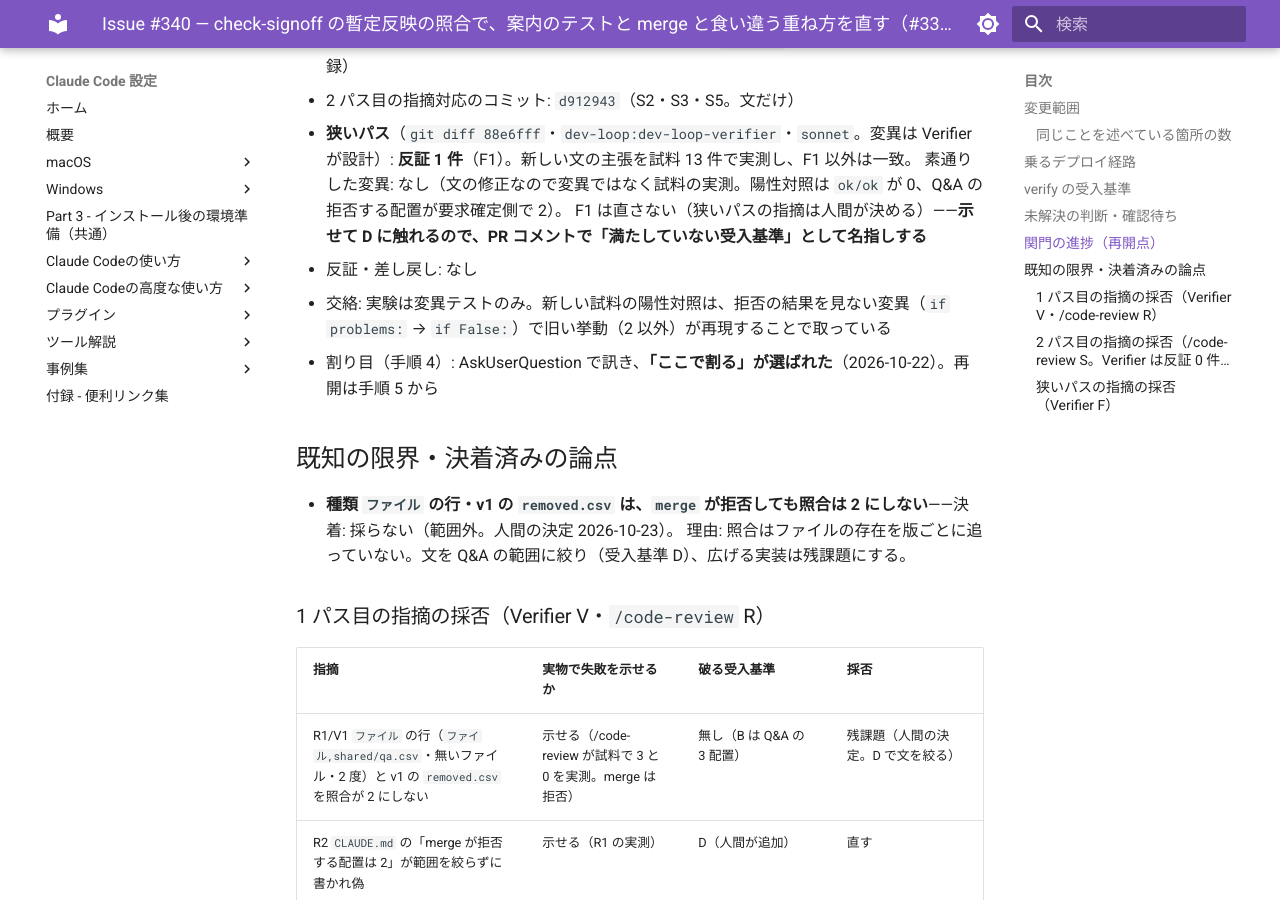
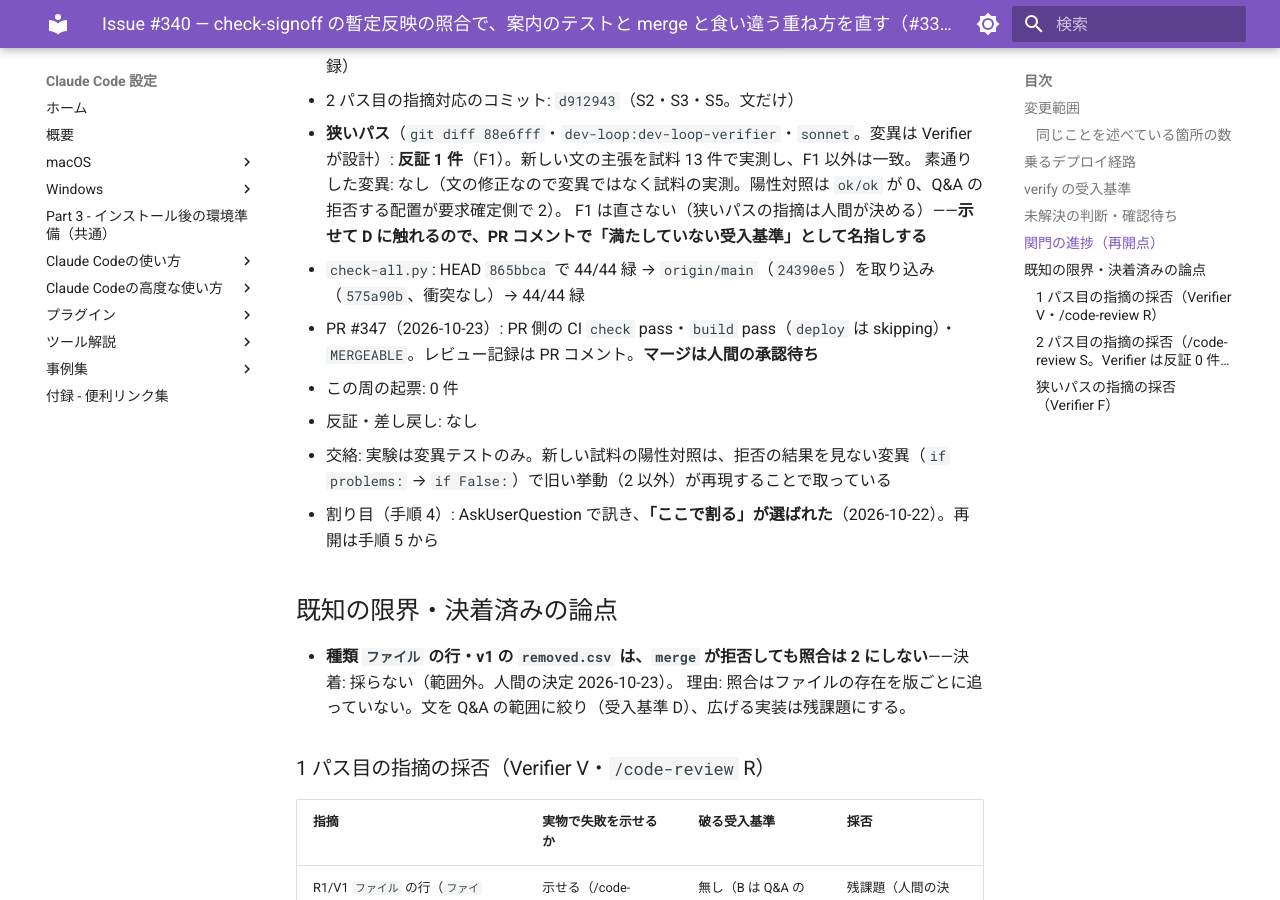
Before and after one commit to hdknr/claude-code-setup, an MkDocs documentation site: the page built from docs/plans/issue-340.md, in a window 1280 px wide and 900 px high, scrolled down 3679 px. Built offline with MkDocs 1.6.1 and Material for MkDocs 9.7.7, drawn with Linux system fonts in a browser that asks for light colours.

Commit message:
docs(plans): #340 の PR #347 と CI の結果・起票数
Co-Authored-By: Claude Opus 5.5 <noreply@anthropic.com>

```diff
--- a/docs/plans/issue-340.md
+++ b/docs/plans/issue-340.md
@@ -78,6 +78,9 @@ C2 × merge-versions の利用者（`scaffold.py`・`diff-versions.py`・`check-
 - **狭いパス**（`git diff 88e6fff`・`dev-loop:dev-loop-verifier`・`sonnet`。変異は Verifier が設計）: **反証 1 件**（F1）。新しい文の主張を試料 13 件で実測し、F1 以外は一致。
   素通りした変異: なし（文の修正なので変異ではなく試料の実測。陽性対照は `ok/ok` が 0、Q&A の拒否する配置が要求確定側で 2）。
   F1 は直さない（狭いパスの指摘は人間が決める）——**示せて D に触れるので、PR コメントで「満たしていない受入基準」として名指しする**
+- `check-all.py`: HEAD `865bbca` で 44/44 緑 → `origin/main`（`24390e5`）を取り込み（`575a90b`、衝突なし）→ 44/44 緑
+- PR #347（2026-10-23）: PR 側の CI `check` pass・`build` pass（`deploy` は skipping）・`MERGEABLE`。レビュー記録は PR コメント。**マージは人間の承認待ち**
+- この周の起票: 0 件
 - 反証・差し戻し: なし
 - 交絡: 実験は変異テストのみ。新しい試料の陽性対照は、拒否の結果を見ない変異（`if problems:` → `if False:`）で旧い挙動（2 以外）が再現することで取っている
 - 割り目（手順 4）: AskUserQuestion で訊き、**「ここで割る」が選ばれた**（2026-10-22）。再開は手順 5 から
```
